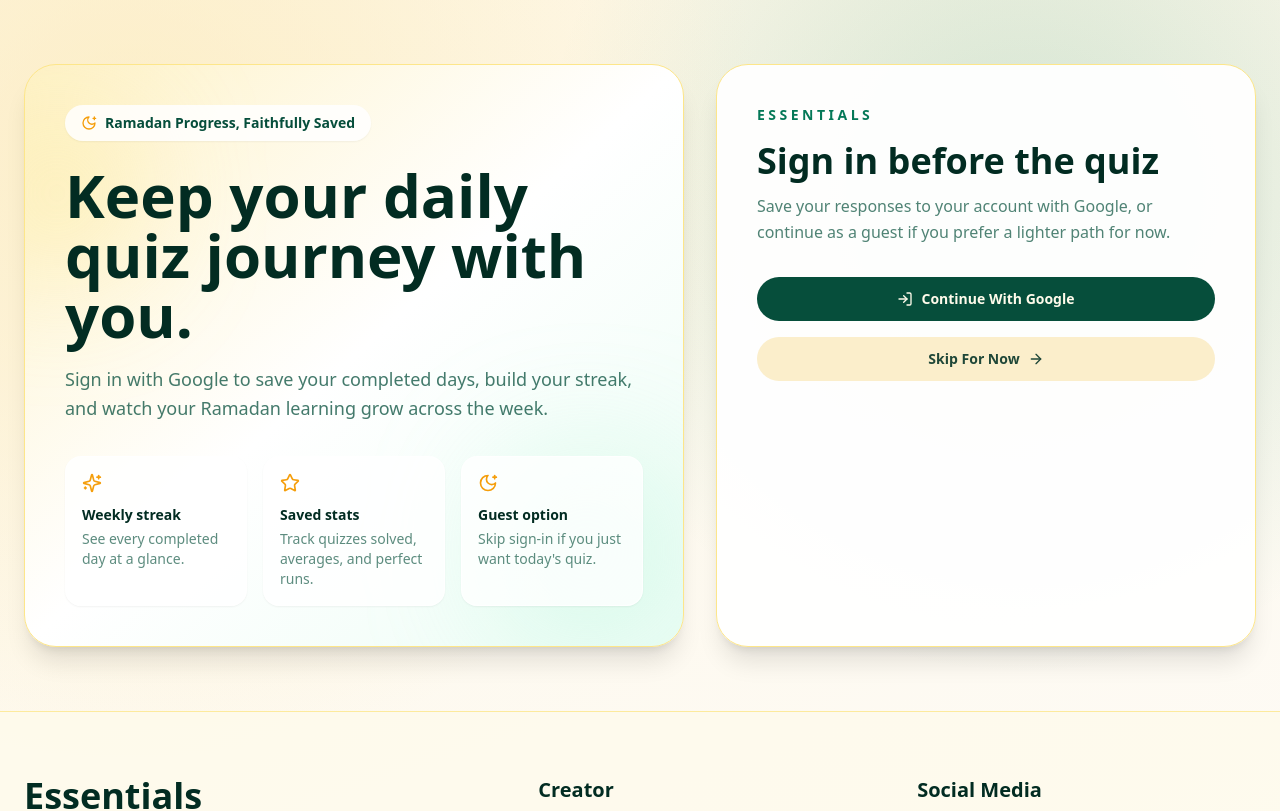
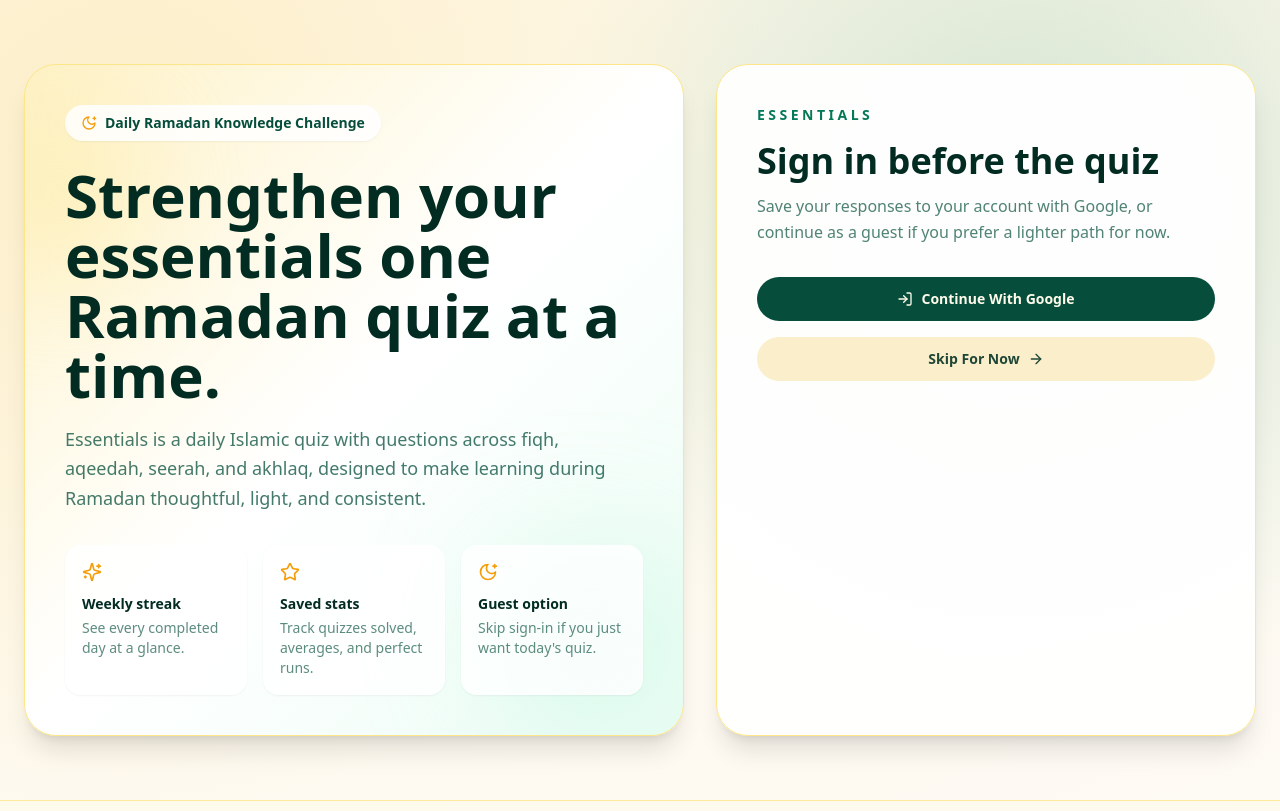
Before and after one commit to ShababKarim/essentials, a Next.js app: page / in a window 1280 px wide. Shown: the top 811 px of the page. Built offline with nearby package versions, Linux system fonts and the light colour scheme; no server answers.

Commit message:
Fix Adapter type conflicts

```diff
--- a/app/page.tsx
+++ b/app/page.tsx
@@ -23,14 +23,15 @@ export default async function LoginPage() {
           <div className="relative">
             <div className="inline-flex items-center gap-2 rounded-full bg-white/85 px-4 py-2 text-sm font-semibold text-emerald-900 shadow-sm">
               <MoonStar className="h-4 w-4 text-amber-500" />
-              Ramadan Progress, Faithfully Saved
+              Daily Ramadan Knowledge Challenge
             </div>
             <h1 className="mt-6 max-w-xl font-[var(--font-heading)] text-5xl font-bold leading-tight text-emerald-950 sm:text-6xl">
-              Keep your daily quiz journey with you.
+              Strengthen your essentials one Ramadan quiz at a time.
             </h1>
             <p className="mt-5 max-w-xl text-lg leading-relaxed text-emerald-900/75">
-              Sign in with Google to save your completed days, build your streak, and
-              watch your Ramadan learning grow across the week.
+              Essentials is a daily Islamic quiz with questions across fiqh, aqeedah,
+              seerah, and akhlaq, designed to make learning during Ramadan thoughtful,
+              light, and consistent.
             </p>
             <div className="mt-8 grid gap-4 sm:grid-cols-3">
               <div className="rounded-2xl border border-white/80 bg-white/80 p-4 shadow-sm">
```
